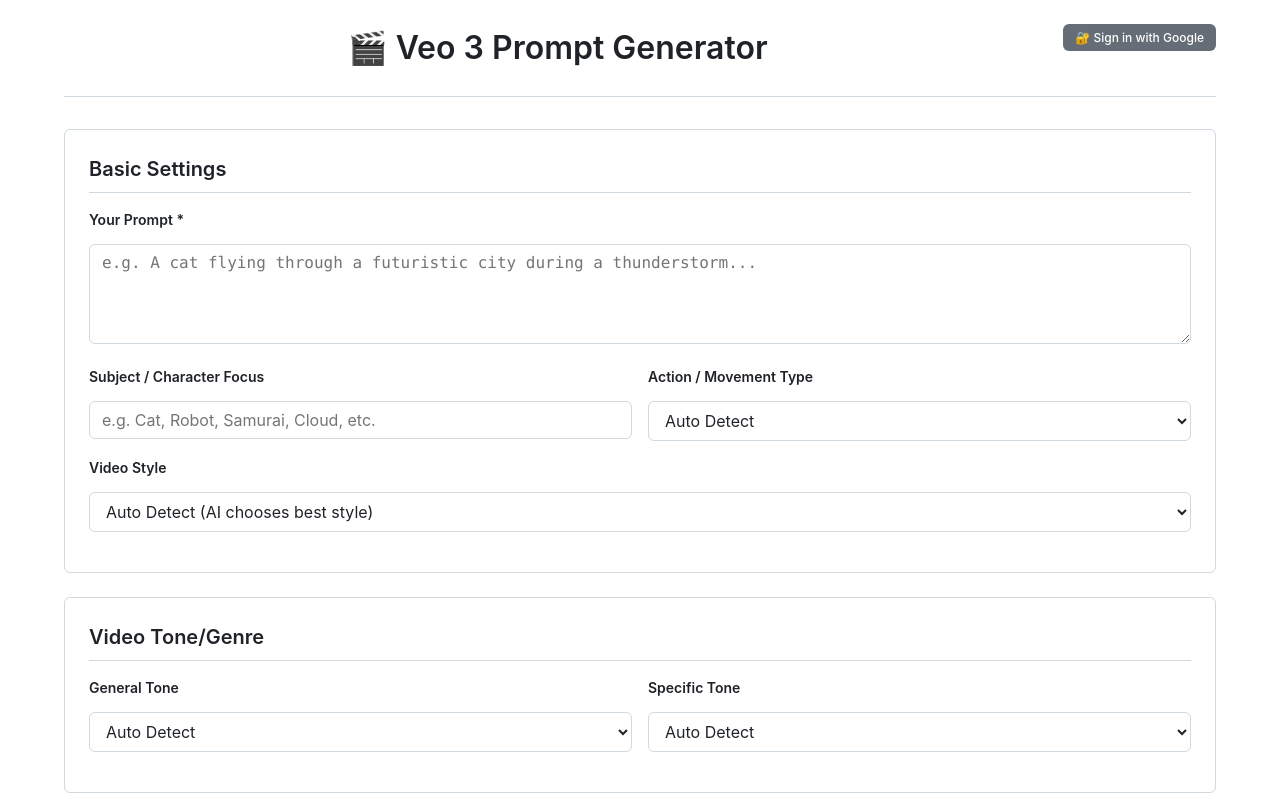
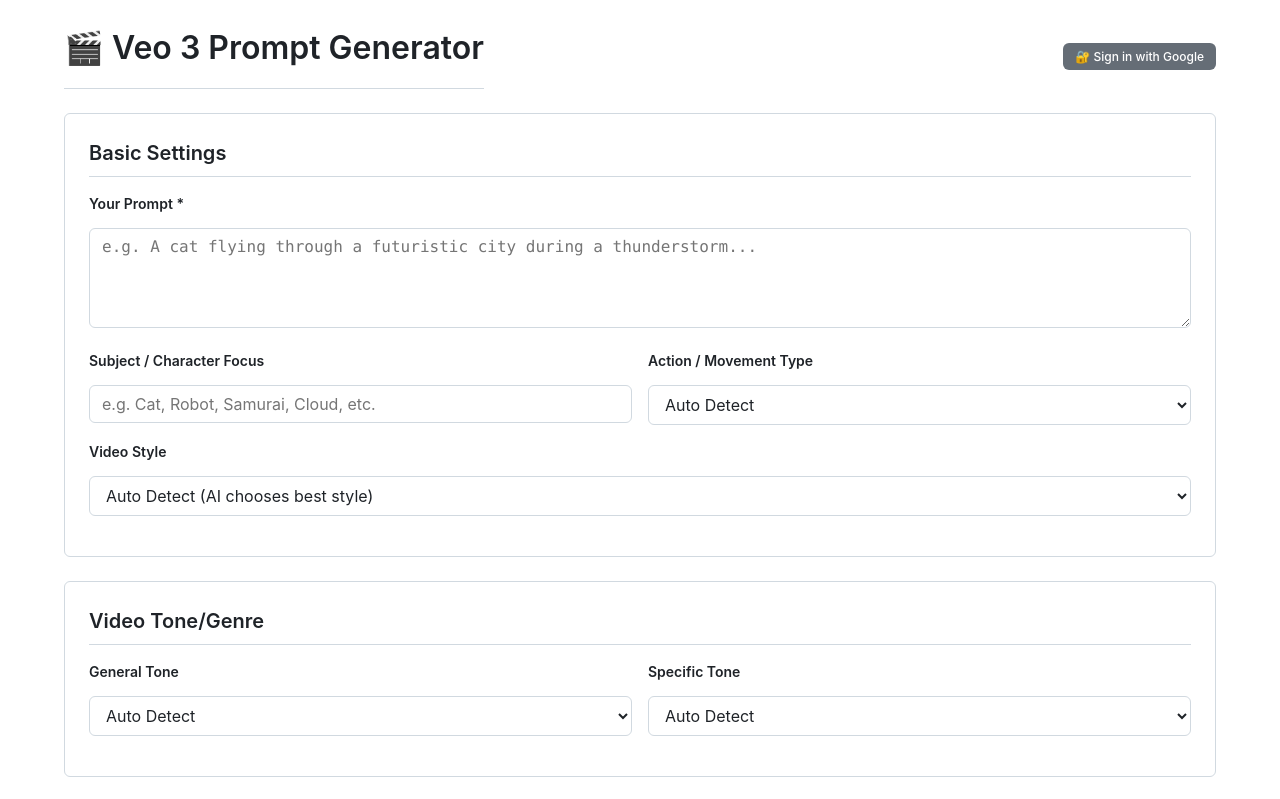
Before and after one commit to CygRyu/veo3-prompt-gen, a plain HTML site: page index.html in a window 1280 px wide. Shown: the top 799 px of the page. Drawn offline with Linux system fonts and the light colour scheme; no server answers.

Commit message:
Update index.html

```diff
--- a/index.html
+++ b/index.html
@@ -529,7 +529,10 @@
     </style>
 </head>
 <body>
-    <h1>🎬 Veo 3 Prompt Generator</h1>
+    <div style="display: flex; justify-content: space-between; align-items: center; flex-wrap: wrap;">
+  <h1 style="margin-bottom: 0;">🎬 Veo 3 Prompt Generator</h1>
+  <div id="authPanel"></div>
+</div>
 
     <!-- Basic Settings -->
     <div class="section">
@@ -923,14 +926,14 @@ document.addEventListener("DOMContentLoaded", () => {
   loginBtn.className = "copy-btn";
   loginBtn.innerText = "🔐 Sign in with Google";
   loginBtn.style.float = "right";
-  document.querySelector("h1").appendChild(loginBtn);
+  document.getElementById("authPanel").appendChild(loginBtn);
 
   const userInfo = document.createElement('div');
   userInfo.id = "userInfo";
   userInfo.style.fontSize = "12px";
   userInfo.style.color = "#666";
   userInfo.style.marginTop = "8px";
-  document.querySelector("h1").appendChild(userInfo);
+  document.getElementById("authPanel").appendChild(userInfo);
 
   loginBtn.addEventListener("click", async () => {
     const user = auth.currentUser;
```
